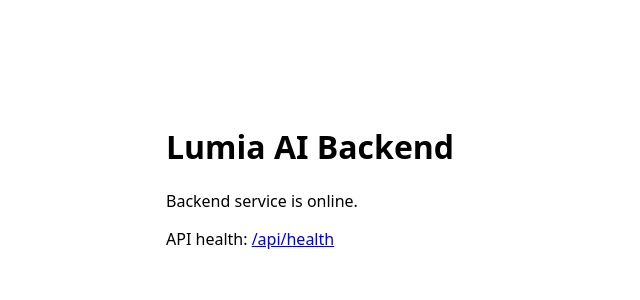
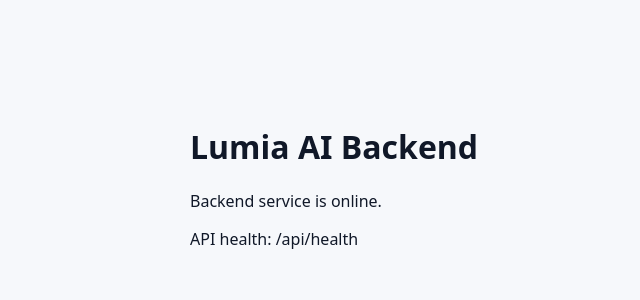
Before and after one commit to senid-221/Lumia-AI-Backend, a Next.js app: page / in a window 1280 px wide. Shown: the top 300 px of the page, without its empty margins (114-754 px from the left). Built offline with nearby package versions, Linux system fonts and the light colour scheme.

Commit message:
Build modern Lumia app layout

```diff
--- a/app/layout.tsx
+++ b/app/layout.tsx
@@ -1,12 +1,14 @@
+import './globals.css';
+
 export const metadata = {
-  title: 'Lumia AI Backend',
-  description: 'Lumia AI backend service',
+  title: 'Lumia AI — AI Employee for Modern Business',
+  description: 'Manage customers, conversations, products and commerce with Lumia AI.',
 };
 
 export default function RootLayout({ children }: { children: React.ReactNode }) {
   return (
     <html lang="en">
-      <body style={{ margin: 0, fontFamily: 'system-ui, sans-serif' }}>{children}</body>
+      <body>{children}</body>
     </html>
   );
 }
```
